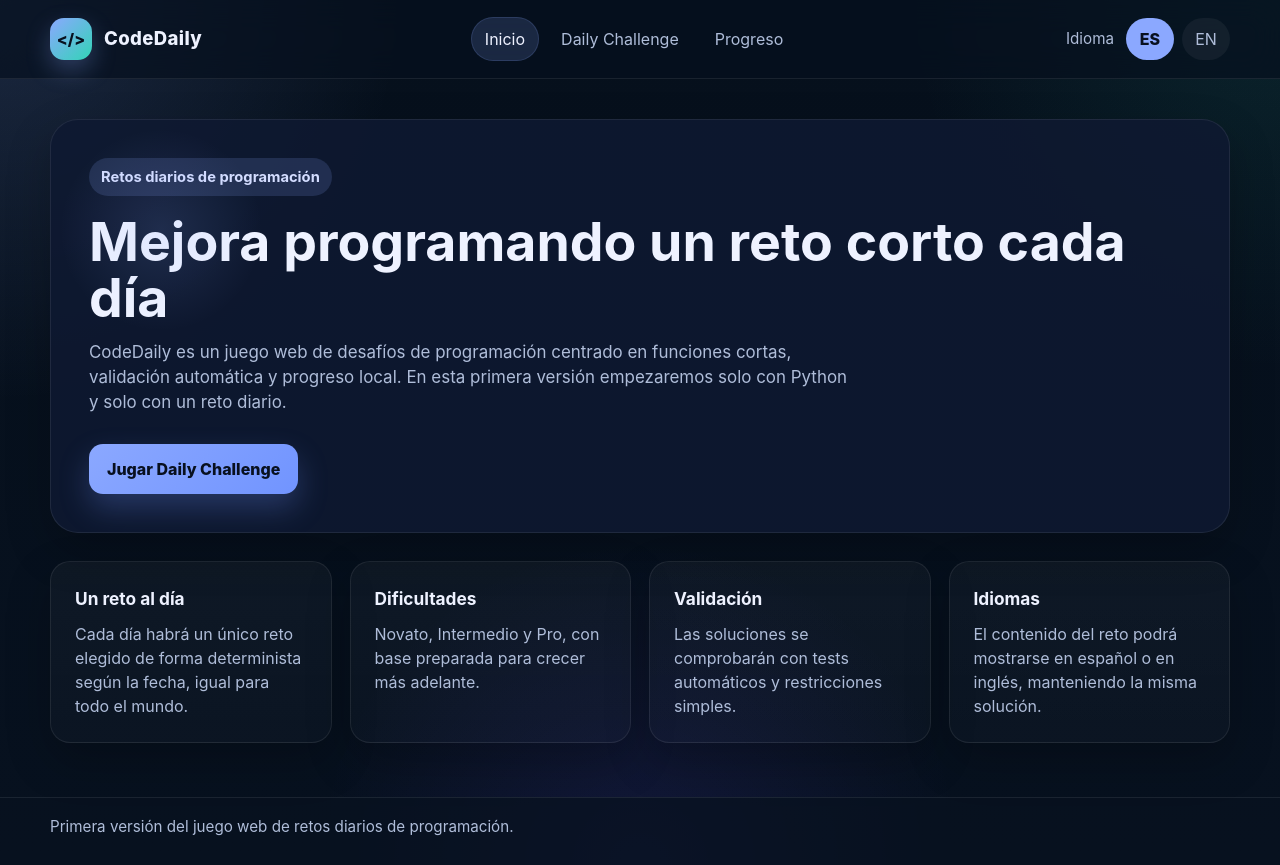
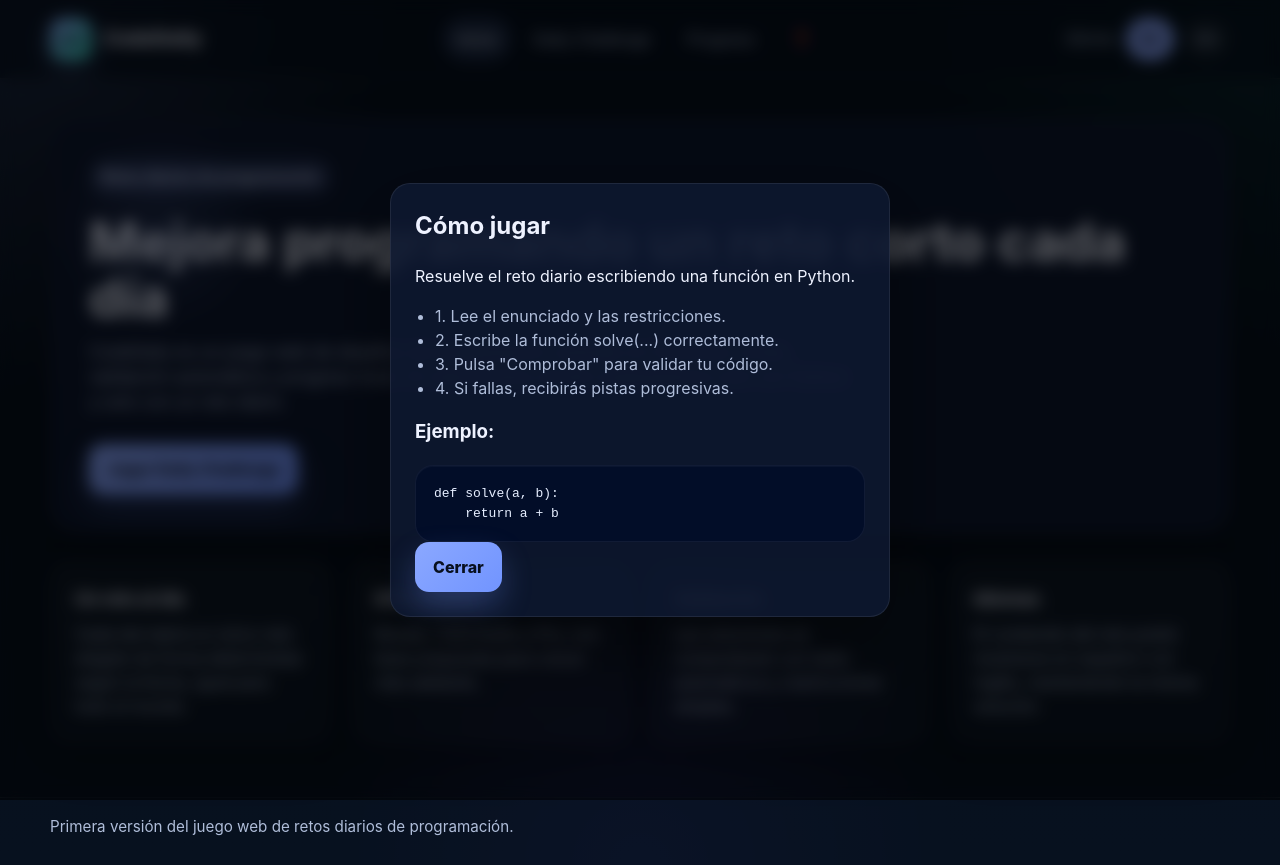
Before and after one commit to Maci050/codeDaily, a React (Vite) app in the folder codedaily/: page / in a window 1280 px wide. Built offline with nearby package versions, Linux system fonts and the light colour scheme.

Commit message:
feat: add how-to-play modal and first-time tutorial

```diff
--- a/codedaily/src/App.jsx
+++ b/codedaily/src/App.jsx
@@ -1,13 +1,17 @@
-import { useMemo, useState } from 'react';
+import { useMemo, useState, useEffect } from 'react';
 import Header from './components/layout/Header';
 import Footer from './components/layout/Footer';
 import HomePage from './pages/HomePage';
 import DailyPage from './pages/DailyPage';
 import ProfilePage from './pages/ProfilePage';
 import { useLanguage } from './context/LanguageContext';
+import HowToPlayModal from './components/HowToPlayModal';
+import { shouldShowTutorial, markTutorialSeen } from './services/uiService';
 
 function App() {
   const [currentPage, setCurrentPage] = useState('home');
+  const [isTutorialOpen, setIsTutorialOpen] = useState(false);
+
   const { language } = useLanguage();
 
   const appText = useMemo(() => {
@@ -20,6 +24,22 @@ function App() {
       },
     }[language];
   }, [language]);
+
+  //abrir automáticamente la primera vez
+  useEffect(() => {
+    if (shouldShowTutorial()) {
+      setIsTutorialOpen(true);
+    }
+  }, []);
+
+  function handleCloseTutorial() {
+    setIsTutorialOpen(false);
+    markTutorialSeen();
+  }
+
+  function handleOpenTutorial() {
+    setIsTutorialOpen(true);
+  }
 
   const renderPage = () => {
     switch (currentPage) {
@@ -39,6 +59,7 @@ function App() {
         appName={appText.appName}
         currentPage={currentPage}
         onNavigate={setCurrentPage}
+        onOpenTutorial={handleOpenTutorial} // 👈 importante
       />
 
       <main className="main-content">
@@ -46,6 +67,12 @@ function App() {
       </main>
 
       <Footer />
+
+      {/* MODAL */}
+      <HowToPlayModal
+        isOpen={isTutorialOpen}
+        onClose={handleCloseTutorial}
+      />
     </div>
   );
 }
--- /dev/null
+++ b/codedaily/src/components/HowToPlayModal.jsx
@@ -0,0 +1,64 @@
+import { useLanguage } from '../context/LanguageContext';
+
+function HowToPlayModal({ isOpen, onClose }) {
+  const { language } = useLanguage();
+
+  if (!isOpen) return null;
+
+  const text = {
+    es: {
+      title: 'Cómo jugar',
+      intro: 'Resuelve el reto diario escribiendo una función en Python.',
+      steps: [
+        '1. Lee el enunciado y las restricciones.',
+        '2. Escribe la función solve(...) correctamente.',
+        '3. Pulsa "Comprobar" para validar tu código.',
+        '4. Si fallas, recibirás pistas progresivas.',
+      ],
+      exampleTitle: 'Ejemplo:',
+      example: `def solve(a, b):
+    return a + b`,
+      close: 'Cerrar',
+    },
+    en: {
+      title: 'How to play',
+      intro: 'Solve the daily challenge by writing a Python function.',
+      steps: [
+        '1. Read the description and constraints.',
+        '2. Write the solve(...) function.',
+        '3. Click "Check" to validate your code.',
+        '4. If you fail, you will get hints.',
+      ],
+      exampleTitle: 'Example:',
+      example: `def solve(a, b):
+    return a + b`,
+      close: 'Close',
+    },
+  }[language];
+
+  return (
+    <div className="modal-overlay">
+      <div className="modal-card">
+        <h2>{text.title}</h2>
+        <p>{text.intro}</p>
+
+        <ul>
+          {text.steps.map((step) => (
+            <li key={step}>{step}</li>
+          ))}
+        </ul>
+
+        <h3>{text.exampleTitle}</h3>
+        <pre className="code-block">
+          <code>{text.example}</code>
+        </pre>
+
+        <button className="primary-button" onClick={onClose}>
+          {text.close}
+        </button>
+      </div>
+    </div>
+  );
+}
+
+export default HowToPlayModal;
--- a/codedaily/src/components/layout/Header.jsx
+++ b/codedaily/src/components/layout/Header.jsx
@@ -1,7 +1,7 @@
 import { useMemo } from 'react';
 import { useLanguage } from '../../context/LanguageContext';
 
-function Header({ appName, currentPage, onNavigate }) {
+function Header({ appName, currentPage, onNavigate, onOpenTutorial }) {
   const { language, setLanguage } = useLanguage();
 
   const text = useMemo(() => {
@@ -45,6 +45,11 @@ function Header({ appName, currentPage, onNavigate }) {
               {item.label}
             </button>
           ))}
+
+          {/* BOTÓN DE AYUDA */}
+          <button className="nav-button" onClick={onOpenTutorial}>
+            ❓
+          </button>
         </nav>
 
         <div className="language-switcher">
--- /dev/null
+++ b/codedaily/src/services/uiService.js
@@ -0,0 +1,29 @@
+const STORAGE_KEY = 'codedaily_ui';
+
+function getUIState() {
+  try {
+    return JSON.parse(localStorage.getItem(STORAGE_KEY)) || {};
+  } catch {
+    return {};
+  }
+}
+
+function setUIState(data) {
+  localStorage.setItem(STORAGE_KEY, JSON.stringify(data));
+}
+
+function shouldShowTutorial() {
+  const state = getUIState();
+  return !state.hasSeenTutorial;
+}
+
+function markTutorialSeen() {
+  const state = getUIState();
+  state.hasSeenTutorial = true;
+  setUIState(state);
+}
+
+export {
+  shouldShowTutorial,
+  markTutorialSeen,
+};
--- a/codedaily/src/styles.css
+++ b/codedaily/src/styles.css
@@ -748,6 +748,36 @@ select {
   font-size: 0.95rem;
 }
 
+.modal-overlay {
+  position: fixed;
+  inset: 0;
+  background: rgba(0, 0, 0, 0.6);
+  backdrop-filter: blur(8px);
+  display: flex;
+  align-items: center;
+  justify-content: center;
+  padding: 20px;
+  z-index: 9999;
+}
+
+.modal-card {
+  width: min(500px, 90%);
+  background: var(--panel);
+  border-radius: 20px;
+  padding: 24px;
+  border: 1px solid var(--border);
+  box-shadow: var(--shadow-lg);
+}
+
+.modal-card h2 {
+  margin-top: 0;
+}
+
+.modal-card ul {
+  padding-left: 20px;
+  color: var(--muted);
+}
+
 @media (max-width: 980px) {
   .header-inner {
     flex-direction: column;
```
